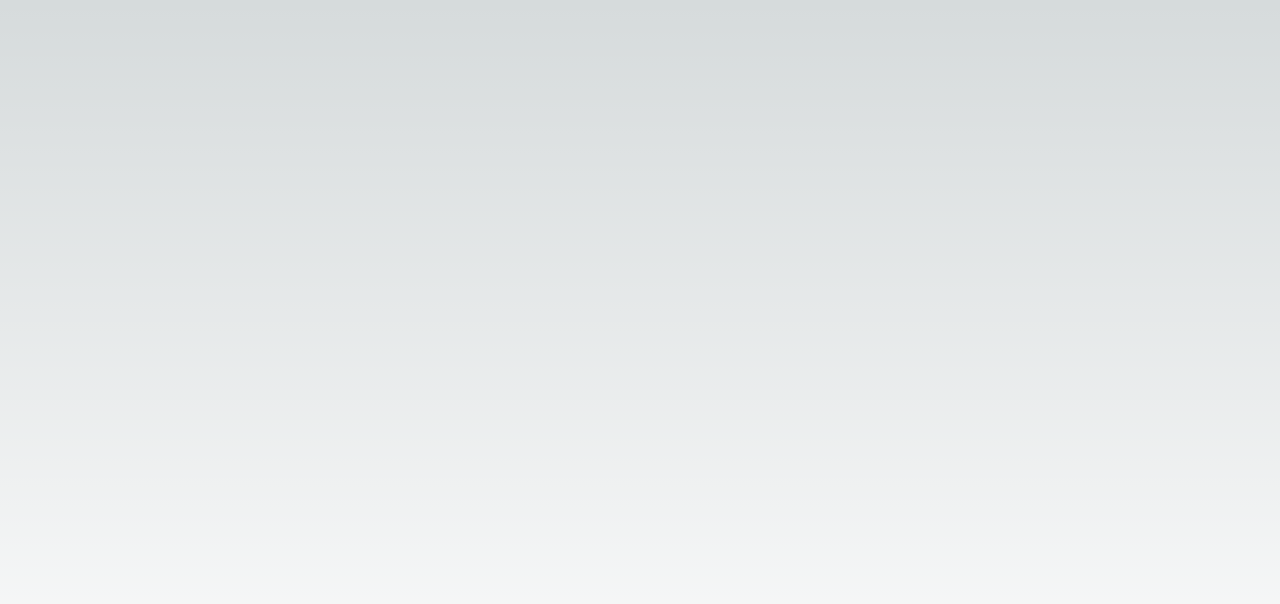
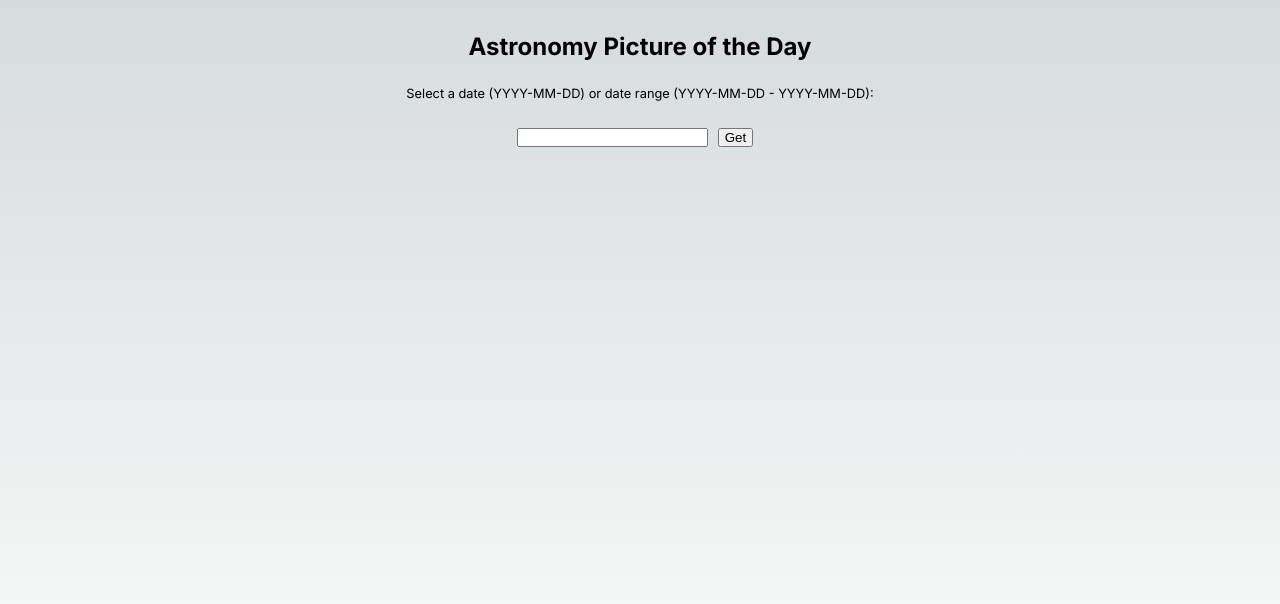
Before and after one commit to ElizavetaRazumenko/nasa-api, a Next.js app: page / in a window 1280 px wide. Shown: the top 604 px of the page. Built offline with nearby package versions, Linux system fonts and the light colour scheme; no server answers.

Commit message:
feat: add basic structure

```diff
--- /dev/null
+++ b/src/constants/apiConstants.ts
@@ -0,0 +1 @@
+export const API_KEY = '9PaWfMYSf8IHBAKBxyH73ojfNPjVGu1lqC0Nb0h0';
--- a/src/pages/index.tsx
+++ b/src/pages/index.tsx
@@ -1,11 +1,27 @@
-import Head from 'next/head'
-import Image from 'next/image'
-import { Inter } from 'next/font/google'
-import styles from '@/styles/Home.module.css'
+import Head from "next/head";
+import Image from "next/image";
+import { Inter } from "next/font/google";
+import styles from "@/styles/Home.module.css";
+import { useEffect, useState } from "react";
+import getPictureUrl from "@/utils/sendRequest";
 
-const inter = Inter({ subsets: ['latin'] })
+const inter = Inter({ subsets: ["latin"] });
+const endpoint = "https://api.nasa.gov/planetary/apod";
 
 export default function Home() {
+  const [currentPictureUrl, setCurrentPictureUrl] = useState<string | null>(
+    null
+  );
+
+  const fetchData = async () => {
+    const pictureURL = await getPictureUrl();
+    setCurrentPictureUrl(pictureURL);
+  };
+
+  useEffect(() => {
+    fetchData();
+  }, []);
+
   return (
     <>
       <Head>
@@ -15,8 +31,24 @@ export default function Home() {
         <link rel="icon" href="/favicon.ico" />
       </Head>
       <main className={`${styles.main} ${inter.className}`}>
+        <h1>Astronomy Picture of the Day</h1>
 
+        <p>
+            Select a date (YYYY-MM-DD) or date range (YYYY-MM-DD - YYYY-MM-DD):
+          </p>
+
+        <form className={styles.form}>
+          <input type="text" className={styles.search_input} />
+          <button className={styles.btn_get}>Get</button>
+        </form>
+        {currentPictureUrl && (
+          <img
+            className={styles.picture}
+            src={currentPictureUrl}
+            alt="Picture of the Day"
+          />
+        )}
       </main>
     </>
-  )
+  );
 }
--- a/src/styles/Home.module.css
+++ b/src/styles/Home.module.css
@@ -1,8 +1,25 @@
 .main {
   display: flex;
   flex-direction: column;
-  justify-content: space-between;
   align-items: center;
-  padding: 6rem;
+  padding: 2rem;
   min-height: 100vh;
 }
+
+.form {
+  margin: 25px 0;
+}
+
+.search_input {
+  padding: 0 5px;
+}
+
+.btn_get {
+  cursor: pointer;
+  margin: 0 10px;
+  padding: 0 5px;
+}
+
+.picture {
+  max-width: 450px;
+}
--- a/src/styles/globals.css
+++ b/src/styles/globals.css
@@ -95,6 +95,15 @@ body {
     rgb(var(--background-start-rgb));
 }
 
+h1 {
+  font-size: 1.5rem;
+  margin-bottom: 25px;
+}
+
+p {
+  font-size: .8rem;
+}
+
 @media (prefers-color-scheme: dark) {
   html {
     color-scheme: dark;
--- /dev/null
+++ b/src/utils/sendRequest.ts
@@ -0,0 +1,21 @@
+import { API_KEY } from "@/constants/apiConstants";
+
+const endpoint = 'https://api.nasa.gov/planetary/apod?api_key=';
+
+type ResponseDataKeys = 'copyright' | 'date' | 'explanation' | 'hdurl' | 'media_type' | 'service_version' | 'title' | 'url';
+
+const getPictureUrl = async (): Promise<string | null> => {
+  try {
+    const response = await fetch(`${endpoint}${API_KEY}`);
+    const responseData = await response.json() as Record<ResponseDataKeys, string>;
+
+    if (responseData) {
+      return responseData.url;
+    }
+  } catch (error) {
+    console.error('Error fetching data:', error);
+  }
+  return null;
+}
+
+export default getPictureUrl;
```
